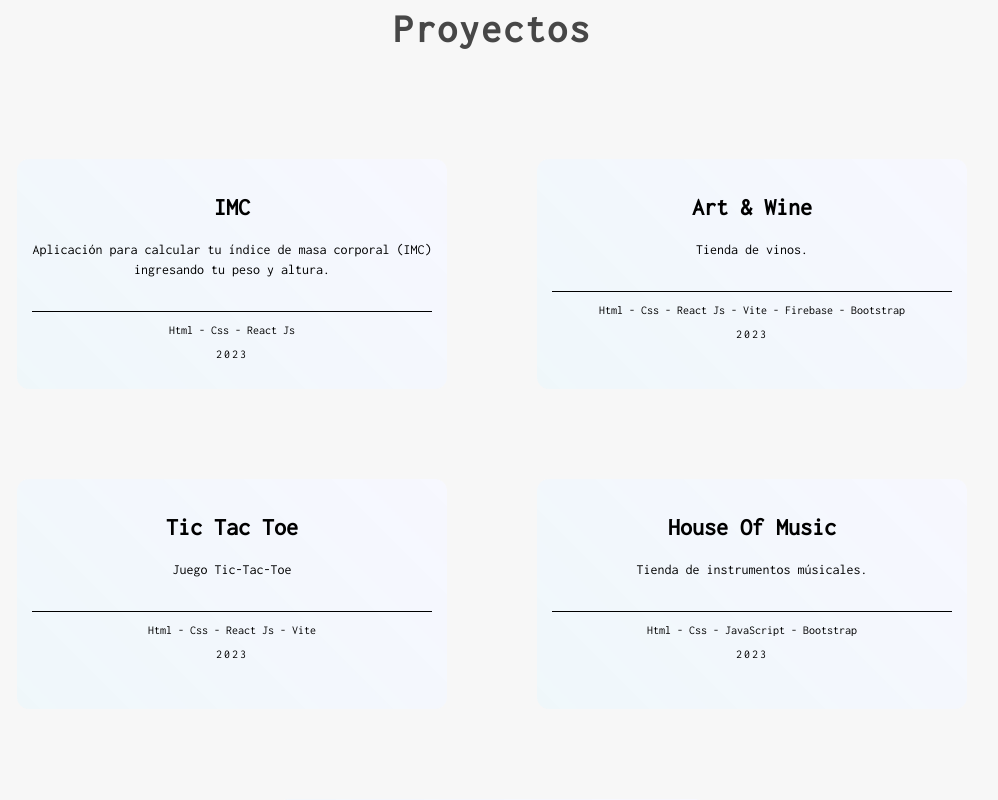
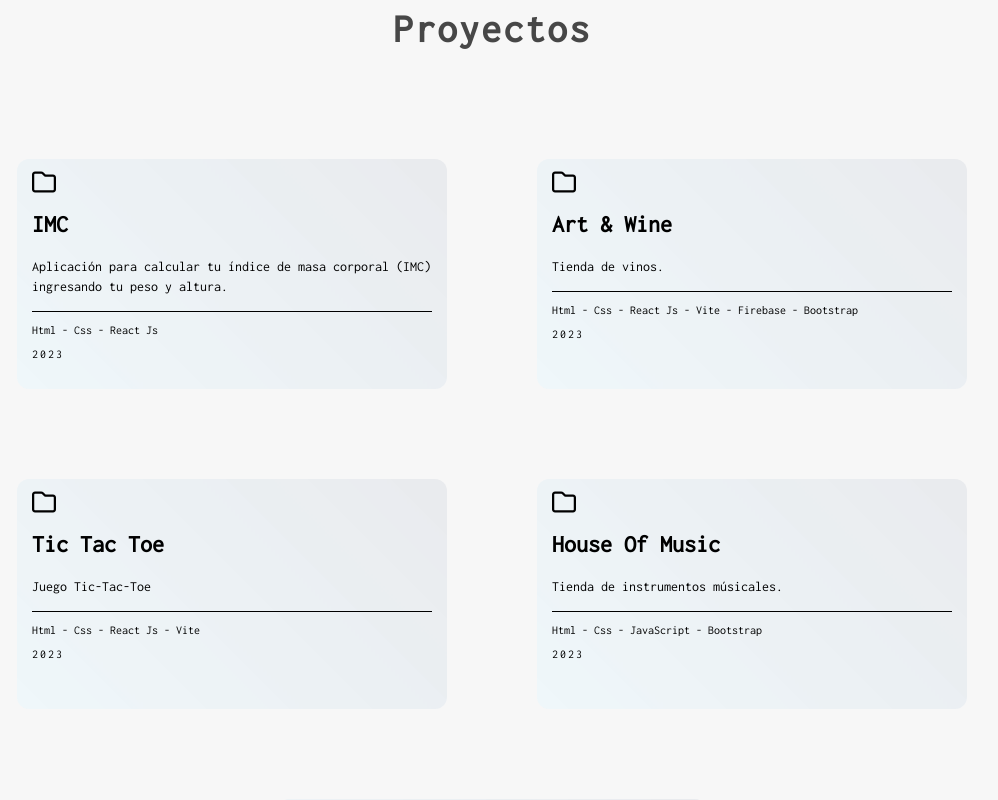
Before and after one commit to CristianMozetich/Portfolio, a React (Vite) app: page / in a window 1280 px wide. Shown: the part 720-1520 px from the top of the page, without its empty margins (148-1146 px from the left). Built offline with nearby package versions, Linux system fonts and the light colour scheme.

Commit message:
cambie colores y agrege icono

```diff
--- a/package.json
+++ b/package.json
@@ -10,6 +10,11 @@
     "preview": "vite preview"
   },
   "dependencies": {
+    "@fortawesome/fontawesome-svg-core": "^6.5.1",
+    "@fortawesome/free-brands-svg-icons": "^6.5.1",
+    "@fortawesome/free-regular-svg-icons": "^6.5.1",
+    "@fortawesome/free-solid-svg-icons": "^6.5.1",
+    "@fortawesome/react-fontawesome": "^0.2.0",
     "@nextui-org/react": "^2.2.9",
     "framer-motion": "^10.16.12",
     "react": "^18.2.0",
--- a/src/Components/Proyects/Proyects.css
+++ b/src/Components/Proyects/Proyects.css
@@ -40,7 +40,7 @@
     left: 0;
     width: 100%;
     height: 100%;
-    background: linear-gradient(45deg, rgba(24, 141, 190, 0.674), #3333ff5e);
+    background: linear-gradient(45deg, rgba(24, 141, 190, 0.674), #233554);
     opacity: 0;
     transition: opacity 0.3s ease;
     z-index: -1;
@@ -72,6 +72,10 @@
     color: black;
     }
 
+.fa-regular{
+  color: black;
+  }
+
 .desc{
     color: black;
     font-size: 0.875rem;
--- a/src/Components/Proyects/Proyects.jsx
+++ b/src/Components/Proyects/Proyects.jsx
@@ -14,7 +14,10 @@ const Proyects = () => {
       proyectos.map((proyecto) => (
           <div className='tarjeta_proyectos' key={proyecto.id}>
             <div>
-              <a href={proyecto.web} target='_blank'><h2 className='title'>{proyecto.name}</h2></a>
+              <a href={proyecto.web} target='_blank'>
+              <i class="fa-regular fa-folder fa-xl"></i>
+              <h2 className='title'>{proyecto.name}</h2>
+              </a>
             </div>
 
             <div>
@@ -22,7 +25,7 @@ const Proyects = () => {
             </div>
 
             <div className='divider'>
-              <img src="" alt="" />
+
             </div>
 
             <div>
--- a/src/index.css
+++ b/src/index.css
@@ -1,4 +1,3 @@
 *{
     font-family: 'Inconsolata', monospace;
-    text-align: center;
 }
```
Also changed, not shown: 1 other file (tests, documents, lock files or other folders).
